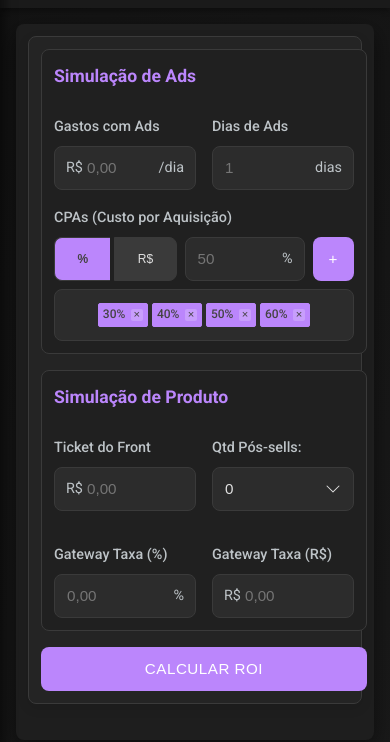
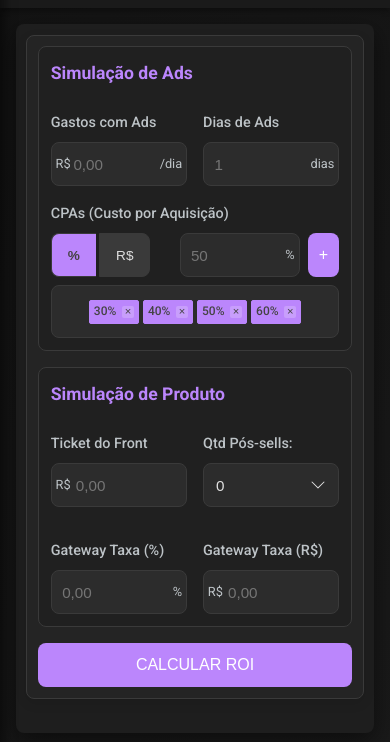
Before and after one commit to Correa2K/CalculadoraDeROI, a plain HTML site: page index.html in a window 390 px wide. Shown: the part 58-800 px from the top of the page. Drawn offline with nearby package versions, Linux system fonts and the light colour scheme.

Commit message:
Update style.css

```diff
--- a/style.css
+++ b/style.css
@@ -246,7 +246,7 @@
   }
 
   .input-group input {
-    padding-left: 2rem; /* Default padding for prefix */
+    padding-left: 1.5rem; /* Default padding for prefix */
   }
 
   .input-group.no-prefix input {
@@ -255,13 +255,13 @@
 
 
   .input-group.suffix input {
-    padding-right: 2.25rem; /* Reduzido de 3.5rem */
-    padding-left: 0.75rem; /* Reset left padding if only suffix */
+    padding-right: 2rem; /* Reduzido de 3.5rem */
+    padding-left: 0.65rem; /* Reset left padding if only suffix */
   }
 
   .input-group.prefix.suffix input {
-     padding-left: 2rem; /* Keep left padding if both prefix and suffix */
-     padding-right: 2.25rem; /* Reduzido de 3.5rem */
+     padding-left: 1.35rem; /* Keep left padding if both prefix and suffix */
+     padding-right: 2rem; /* Reduzido de 3.5rem */
   }
 
 
@@ -269,18 +269,18 @@
   .input-suffix {
     position: absolute;
     color: #bdc3c7;
-    font-size: 0.9rem;
+    font-size: 0.8rem;
     pointer-events: none;
     white-space: nowrap;
   }
 
   .input-prefix {
-    left: 0.75rem;
+    left: 0.3rem;
   }
 
   .input-suffix {
-    right: 0.75rem;
-    max-width: 3rem;
+    right: 0.3rem;
+    max-width: 2rem;
     text-align: right;
   }
 
@@ -291,16 +291,15 @@
     border-radius: var(--border-radius);
     background: var(--primary-color);
     color: #fff;
-    font-size: 0.95rem;
+    font-size: 1rem;
     font-weight: 500;
     cursor: pointer;
     transition: all var(--transition-speed) ease;
     text-transform: uppercase;
-    letter-spacing: 0.5px;
     display: inline-flex;
     align-items: center;
     justify-content: center;
-    padding: 1rem;
+    padding: 0.7rem;
   }
 
   button[type="submit"]:hover,
@@ -328,14 +327,14 @@
   *************************************************/
   .cpa-mode-selector {
     display: flex;
-    gap: 0.25rem;
+    gap: 0.20rem;
     margin-bottom: 0; /* Remover margem inferior */
   }
 
   .cpa-mode-btn {
     flex: 0; /* Não expande */
-    padding: 0.4rem 1.4rem;
-    font-size: 0.8rem;
+    padding: 0.4rem 1rem;
+    font-size: 1rem;
     font-weight: 500;
     border: 1px solid var(--input-border);
     background-color: var(--button-secondary-bg);
@@ -989,11 +988,11 @@
 
   @media (max-width: 480px) {
     .container {
-      padding: 0.75rem;
+      padding: 0.65rem;
     }
 
     .inputs-section {
-      padding: 0.75rem;
+      padding: 0.65rem;
     }
 
     .form-section {
@@ -1001,7 +1000,7 @@
     }
 
     h1 {
-      font-size: 1.35rem;
+      font-size: 1.25rem;
     }
 
     .results-grid {
@@ -1009,12 +1008,12 @@
     }
 
     .result-card {
-      padding: 0.85rem;
-      gap: 0.85rem;
+      padding: 0.75rem;
+      gap: 0.75rem;
     }
 
     .result-header {
-      padding-bottom: 0.75rem;
+      padding-bottom: 0.65rem;
     }
 
     .result-cpa {
@@ -1022,11 +1021,11 @@
     }
 
     .result-cac-value {
-      font-size: 0.95rem;
+      font-size: 0.85rem;
     }
 
     .result-value {
-      font-size: 0.95rem;
+      font-size: 0.85rem;
     }
 
     .result-value.highlight {
@@ -1034,10 +1033,10 @@
     }
 
     .result-label {
-      font-size: 0.75rem;
+      font-size: 0.65rem;
     }
     .cpa-mode-btn {
-      font-size: 0.75rem; /* Ajuste para telas menores */
+      font-size: 0.85rem; /* Ajuste para telas menores */
     }
   }
 
```
